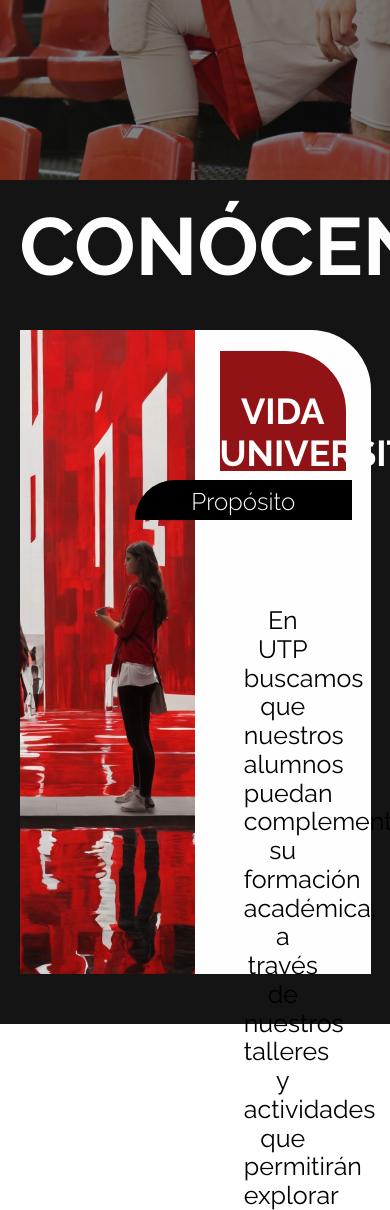
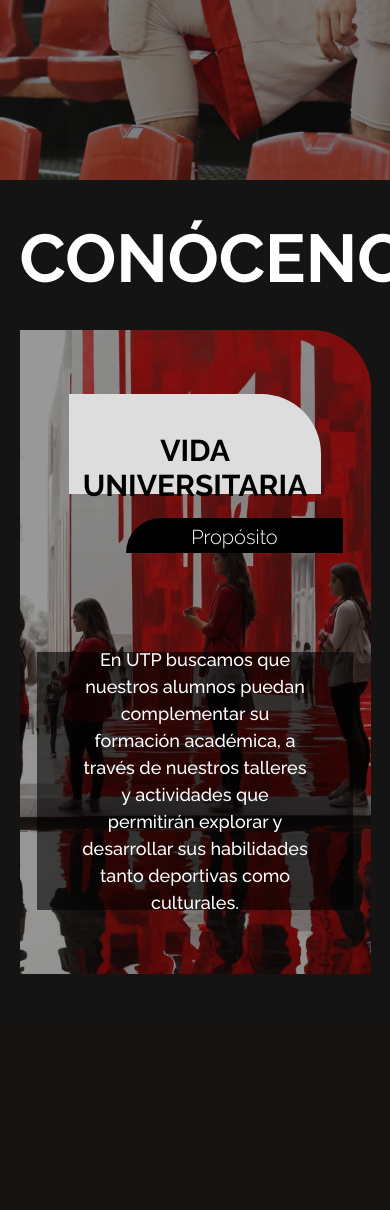
Before and after one commit to AndreeBermudez/area-extracurricular, a PHP site: page / in a window 390 px wide; the page is wider, and only the part inside the window is pictured. Shown: the part 664-1874 px from the top of that part. After the commit the page ends 1688 px from the top of that part, so only its background shows below. Run offline with PHP 8.4, Linux system fonts and the light colour scheme.

Commit message:
Añadiendo seccion Conocenos

```diff
--- a/style.css
+++ b/style.css
@@ -82,7 +82,7 @@
 
 /************************ CONOCENOS *********************************/
 
-.conocenos{
+.conocenos {
   background-color: #151414;
   width: 100%;
   height: 100vh;
@@ -99,7 +99,7 @@
   padding: 20px 0;
 }
 
-.conocenos-container{
+.conocenos-container {
   width: 90%;
   height: calc(100vh - 200px);
   margin: 30px auto 0 auto;
@@ -108,7 +108,7 @@
   display: flex;
 }
 
-.conocenos-image{
+.conocenos-image {
   width: 50%;
   height: 100%;
   background-image: url(img-presentacion/vida.jpg);
@@ -116,7 +116,7 @@
   background-position: center;
 }
 
-.conocenos-descripcion{
+.conocenos-descripcion {
   width: 50%;
   height: 100%;
   border-radius: inherit;
@@ -125,7 +125,7 @@
   justify-content: space-evenly;
 }
 
-.descripcion-container{
+.descripcion-container {
   width: 90%;
   height: 30%;
   margin: 0 auto;
@@ -134,15 +134,15 @@
   justify-content: start;
 }
 
-.desc-container-1{
+.desc-container-1 {
   width: 80%;
   height: 120px;
   margin: 0 auto;
   background-color: #911315;
-    border-radius:0 60px 0 0;
+  border-radius: 0 60px 0 0;
 }
 
-.desc-container-1 h3{
+.desc-container-1 h3 {
   color: #fefefe;
   font-size: 36px;
   font-weight: bold;
@@ -151,39 +151,61 @@
   text-align: center;
 }
 
-.desc-container-2{
+.desc-container-2 {
   width: 217px;
   height: 40px;
   background-color: #000000;
-    border-radius:60px 0 0 0;
+  border-radius: 60px 0 0 0;
   position: absolute;
   right: 10px;
   bottom: 25px;
 }
 
-.desc-container-2 h4{
+.desc-container-2 h4 {
   text-align: center;
   font-size: 24px;
-    color:#fefefe;
+  color: #fefefe;
   padding-top: 8px;
   font-weight: 300;
 }
 
-.descripcion-parrafo{
+.descripcion-parrafo {
   width: 90%;
   height: 60%;
   margin: 0 auto;
   font-size: 25px;
   text-align: center;
-    padding: 40px 40px 0 40px ;
+  padding: 040px;
+  display: flex;
+  align-items: center;
 }
-
 
 /************************ MEDIA QUERIES *********************************/
 
 @media screen and (max-width: 1320px) {
   .navegacion {
     padding: 0 50px;
+  }
+
+  .desc-container-1 h3 {
+    font-size: 30px;
+  }
+
+  .desc-container-2 h4 {
+    font-size: 20px;
+  }
+
+  .descripcion-parrafo {
+    font-size: 20px;
+  }
+
+  .desc-container-1 {
+    height: 100px;
+  }
+
+  .desc-container-2 {
+    height: 35px;
+    bottom: 35px;
   }
 }
 
@@ -194,6 +216,37 @@
 
   .portada-titulo {
     font-size: 45px;
+  }
+
+  .conocenos-image{
+    display: none;
+  }
+
+  .conocenos-descripcion {
+    flex-grow: 1;
+  }
+
+  .conocenos-container {
+    background-image: url(img-presentacion/vida.jpg);
+    background-size: cover;
+    background-position: center;
+    box-shadow: inset 0 0 0 1000px rgba(0, 0, 0, 0.4);
+  }
+
+  .desc-container-1 {
+    background-color: #DDDDDD;
+  }
+
+  .desc-container-1 h3 {
+    color: #000000;
+  }
+
+  .descripcion-parrafo {
+    color: #ffffff;
+    font-weight: 500;
+    line-height: 1.5;
+    background-color: rgba(0, 0, 0, 0.6);
+    height: 40%;
   }
 }
 
@@ -256,4 +309,13 @@
     margin: 0;
     text-align: center;
   }
+
+  .conocenos-titulo {
+    font-size: 45px;
+    padding: 40px 0;
   }
+
+  .descripcion-parrafo {
+    font-size: 18px;
+  }
+}
```
Lines whose indentation alone changed are shown as unchanged.
